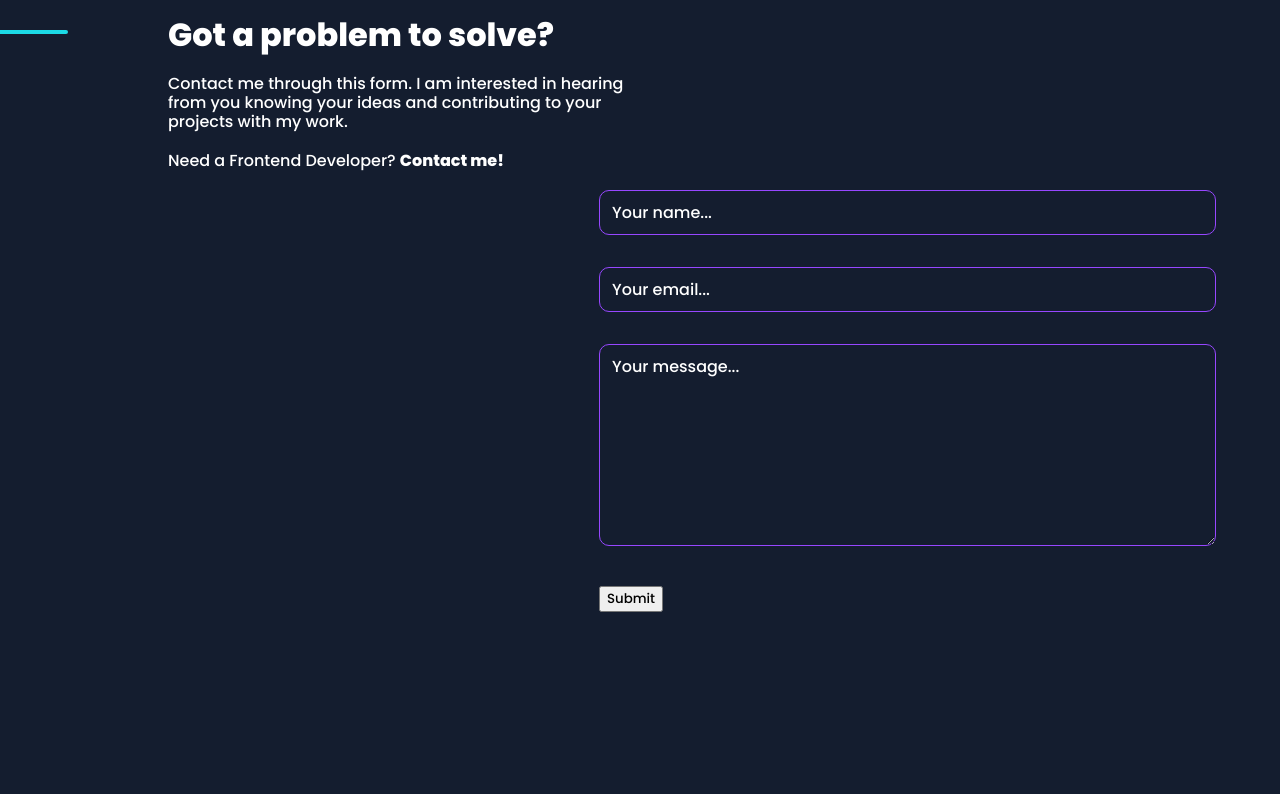
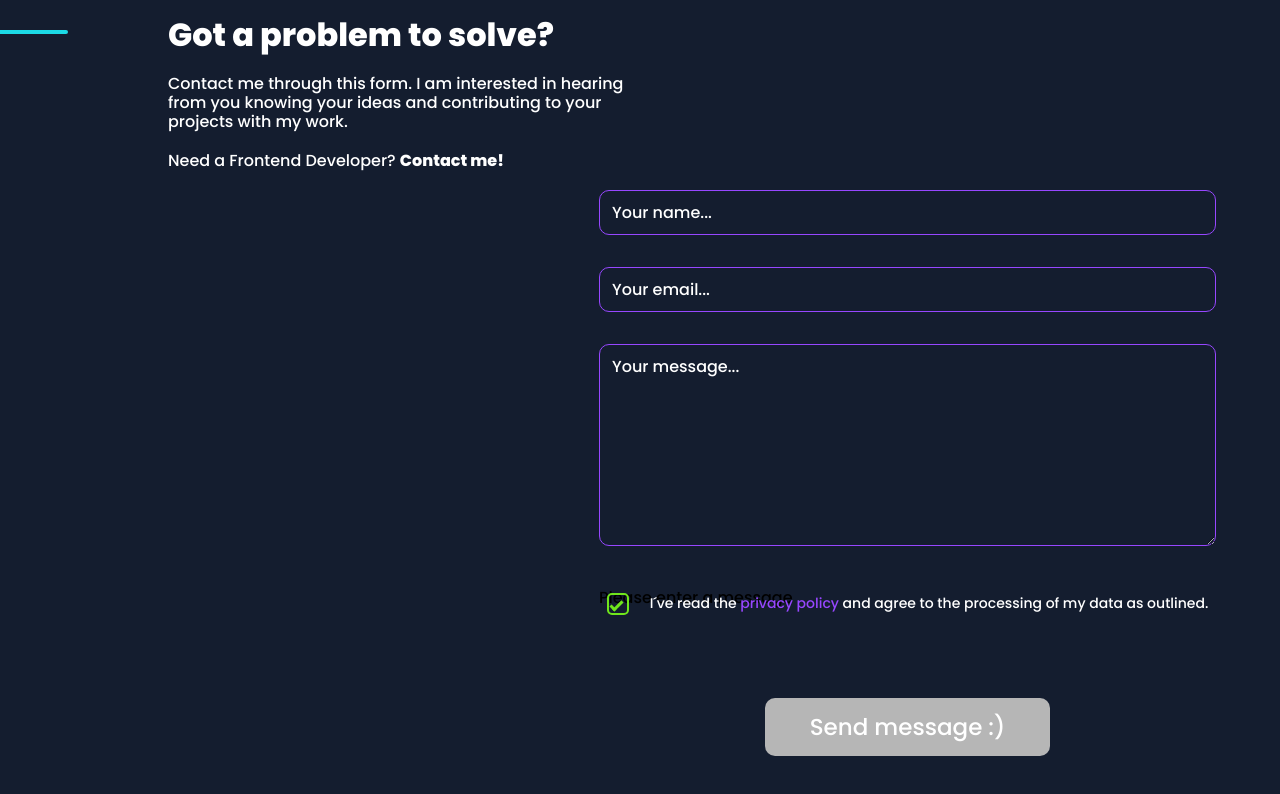
Before and after one commit to SebastianSchult/portfolioVer2, an Angular app: page / in a window 1280 px wide. Shown: the part 4551-5345 px from the top of the page. Built offline with nearby package versions, Linux system fonts and the light colour scheme.

Commit message:
adding contact-section notofication form validation

```diff
--- a/src/app/main-content/contact-section/contact-section.component.html
+++ b/src/app/main-content/contact-section/contact-section.component.html
@@ -1,4 +1,4 @@
-<div class="contact-section">
+<div class="contact-section" id="contact">
   <div class="contact-content">
     <div class="contact-headline">
       <h2>Contact</h2>
@@ -9,28 +9,89 @@
       <div>
         <div class="contact-text">
           <span class="contact-text-headline">Got a problem to solve?</span>
-                <span class="contact-text-block">Contact me through this form. I am interested in hearing from you
+          <span class="contact-text-block"
+            >Contact me through this form. I am interested in hearing from you
             knowing your ideas and contributing to your projects with my work.
           </span>
-                <span class="contact-text-end">Need a Frontend Developer? <b>Contact me!</b> </span>
+          <span class="contact-text-end"
+            >Need a Frontend Developer? <b>Contact me!</b>
+          </span>
         </div>
       </div>
     </div>
     <div class="contact-form">
-        <form (ngSubmit)="onSubmit()">
+      <form (ngSubmit)="onSubmit(contactForm)" #contactForm="ngForm">
         <label for="name"></label>
-            <input [(ngModel)]="contactData.name" type="text" id="name" name="name" placeholder="Your name...">
+        <input
+          #name="ngModel"
+          [(ngModel)]="contactData.name"
+          type="text"
+          id="name"
+          name="name"
+          placeholder="Your name..."
+          required=""
+        />
+
+        <span *ngIf="name?.invalid && name?.touched"
+        [ngClass]="{'error-text': name?.invalid && name?.touched}"> Please enter a name</span>
+
 
         <label for="email"></label>
-            <input [(ngModel)]="contactData.email" type="email" id="email" name="email" placeholder="Your email...">
+        <input
+          #email="ngModel"
+          [(ngModel)]="contactData.email"
+          type="email"
+          id="email"
+          name="email"
+          placeholder="Your email..."
+          required
+          pattern="[a-z0-9._%+-]+@[a-z0-9.-]+\.[a-z]{2,4}$"
+        />
+        <span  *ngIf="email?.invalid && email?.touched"
+        [ngClass]="{'error-text': email?.invalid && email?.touched}"> Please enter a valid email</span>
+
 
         <label for="message"></label>
-            <textarea [(ngModel)]="contactData.message" type="email" id="message" name="messagge" placeholder="Your message..."></textarea>
+        <textarea
+          #message="ngModel"
+          [(ngModel)]="contactData.message"
+          type="email"
+          id="message"
+          name="message"
+          placeholder="Your message..."
+          required
+        ></textarea>
 
-            <input type="submit" value="Submit">
+        <span [ngClass]="{'error-text': message?.invalid && message?.touched}">
+          Please enter a message</span
+        >
 
+        <div class="contact-form-btn-box">
+          <div class="privacy-policy">
+            <label class="contact-checkbox-container">
+              <input
+                [(ngModel)]="privacyPolicyChecked"
+                required
+                type="checkbox"
+                name="privacePolicy"
+              />
+              <span class="contact-privacy-checkmark"></span>
+            </label>
+            <span
+              >I´ve read the <a>privacy policy </a> and agree to the processing
+              of my data as outlined.</span
+            >
+          </div>
+          <button
+            [disabled]="!contactForm.valid || !privacyPolicyChecked"
+            ngClass="{valid: contactForm.valid && privacePolicyChecked, invalid: !myForm.valid || !privacePolicyChecked}"
+            type="submit"
+            value=""
+          >
+            Send message :)
+          </button>
+        </div>
       </form>
     </div>
-
   </div>
 </div>
--- a/src/app/main-content/contact-section/contact-section.component.scss
+++ b/src/app/main-content/contact-section/contact-section.component.scss
@@ -136,3 +136,130 @@ select:hover,
 textarea:hover {
   border: 1px solid #1cdae6;
 }
+
+button[type="submit"] {
+  background-color: #b6b6b6;
+  color: white;
+  padding: 15px 30px;
+  border: none;
+  border-radius: 10px;
+  cursor: pointer;
+  font-family: "Poppins";
+  width: 285px;
+  height: 58px;
+  font-size: 23px;
+  font-weight: 400;
+  line-height: 27px;
+}
+
+button.valid {
+    background-color: #70e61c;
+    color: white;
+    transition: background-color 100ms ease-in-out, width 100ms ease-in-out,
+      height 100ms ease-in-out;
+}
+
+
+button[type="submit"] .active:hover {
+  background-color: #9747ff;
+  width: 290px;
+  height: 68px;
+}
+
+.contact-form-btn-box {
+  display: flex;
+  flex-direction: column;
+  align-items: center;
+  gap: 42px;
+}
+
+.privacy-policy {
+  display: flex;
+  color: white;
+  font-weight: 400;
+  font-size: 14px;
+  gap: 8px;
+  position: relative;
+  bottom: 30px;
+  text-wrap: nowrap;
+  align-items: center;
+  a {
+    text-decoration: none;
+    color: #9747ff;
+    cursor: pointer;
+  }
+}
+.privacyPolicy a:hover {
+  text-decoration: underline;
+}
+
+.contact-checkbox-container {
+  display: block;
+  position: relative;
+  padding-left: 35px;
+  margin-top: 13px;
+  cursor: pointer;
+  font-size: 22px;
+  -webkit-user-select: none;
+  -moz-user-select: none;
+  -ms-user-select: none;
+  user-select: none;
+}
+
+.contact-checkbox-container input {
+
+  opacity: 0;
+  cursor: pointer;
+  height: 0;
+  width: 0;
+}
+
+.contact-privacy-checkmark {
+  position: absolute;
+  top: 0;
+  left: 0;
+  height: 18px;
+  width: 18px;
+  background-color: transparent;
+  border: 2px solid #70e61c;
+  border-radius: 5px;
+}
+
+.contact-checkbox-container input:checked ~ .contact-privacy-checkmark {
+    background-color: unset;
+}
+
+.contact-privacy-checkmark:after {
+    content: "";
+    position: absolute;
+    display: none;
+}
+
+.contact-checkbox-container input:checked ~ .contact-privacy-checkmark:after {
+    display: block;
+}
+
+.contact-checkbox-container .contact-privacy-checkmark:after {
+    left: 4px;
+    bottom: 2px;
+    width: 4px;
+    height: 10px;
+    border: solid #70e61c;
+    border-width: 0 3px 3px 0;
+    -webkit-transform: rotate(45deg);
+    -ms-transform: rotate(45deg);
+    transform: rotate(45deg);
+}
+
+.error-text {
+  color: #e61c40;
+  position: relative;
+  bottom: 20px;
+  font-weight: 400;
+  font-size: 14px;
+  transition: opacity 0.3s ease-in-out;
+  animation-duration: 0.3s;
+  animation-timing-function: ease-in-out;
+  animation-fill-mode: forwards;
+  z-index: 10;
+}
--- a/src/app/main-content/contact-section/contact-section.component.ts
+++ b/src/app/main-content/contact-section/contact-section.component.ts
@@ -1,6 +1,6 @@
 import { CommonModule } from '@angular/common';
 import { Component } from '@angular/core';
-import { FormsModule } from '@angular/forms';
+import { FormsModule, NgForm } from '@angular/forms';
 
 
 @Component({
@@ -18,7 +18,14 @@ export class ContactSectionComponent {
     message: "",
   }
 
-onSubmit() {
-  console.log(this.contactData)
+onSubmit(ngForm: NgForm) {
+  if(ngForm.valid && ngForm.submitted) {
+    console.log(this.contactData)
+  }
+
+}
+
+privacyPolicyChecked() {
+
 }
 }
--- a/src/app/main-content/portfolio-section/portfolio-section.component.html
+++ b/src/app/main-content/portfolio-section/portfolio-section.component.html
@@ -1,4 +1,4 @@
-<div class="portfolio-section">
+<div class="portfolio-section" id="portfolio-section">
   <div class="portfolio-content">
     <div class="portfolio-header">
       <div class="portfolio-headline">
--- a/src/app/shared/nav-bar/nav-bar.component.html
+++ b/src/app/shared/nav-bar/nav-bar.component.html
@@ -6,7 +6,7 @@
         <div class="navbar-links">
             <a href="#about-me" class="navbar-link">About me</a>
             <a href="#skills" class="navbar-link">Skills</a>
-            <a href="#portfolio" class="navbar-link">Portfolio</a>
+            <a href="#portfolio-section" class="navbar-link">Portfolio</a>
 
             <div class="lang-box">
                 <img class="lang-img" src="" alt="english"
```
Lines whose indentation alone changed are shown as unchanged.
